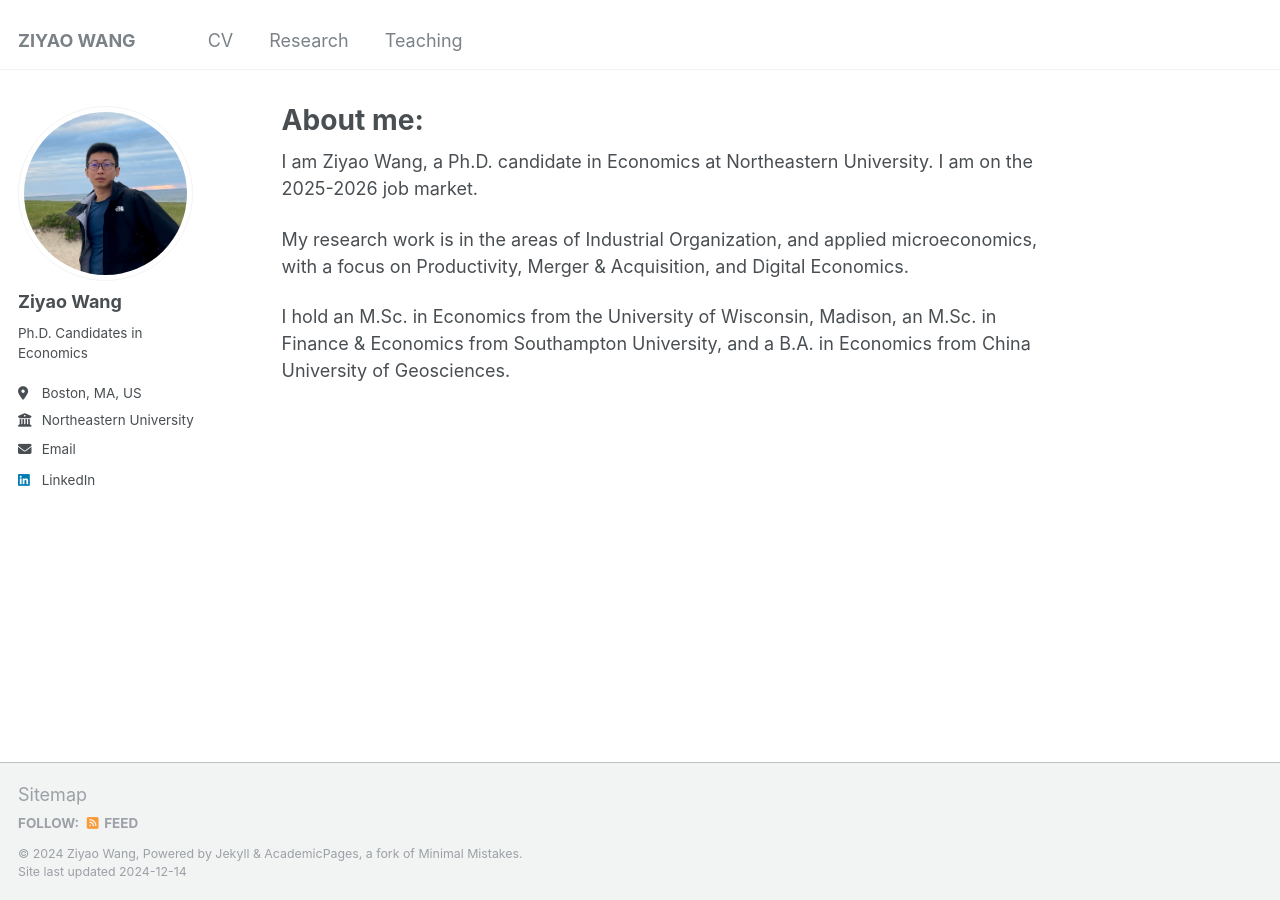
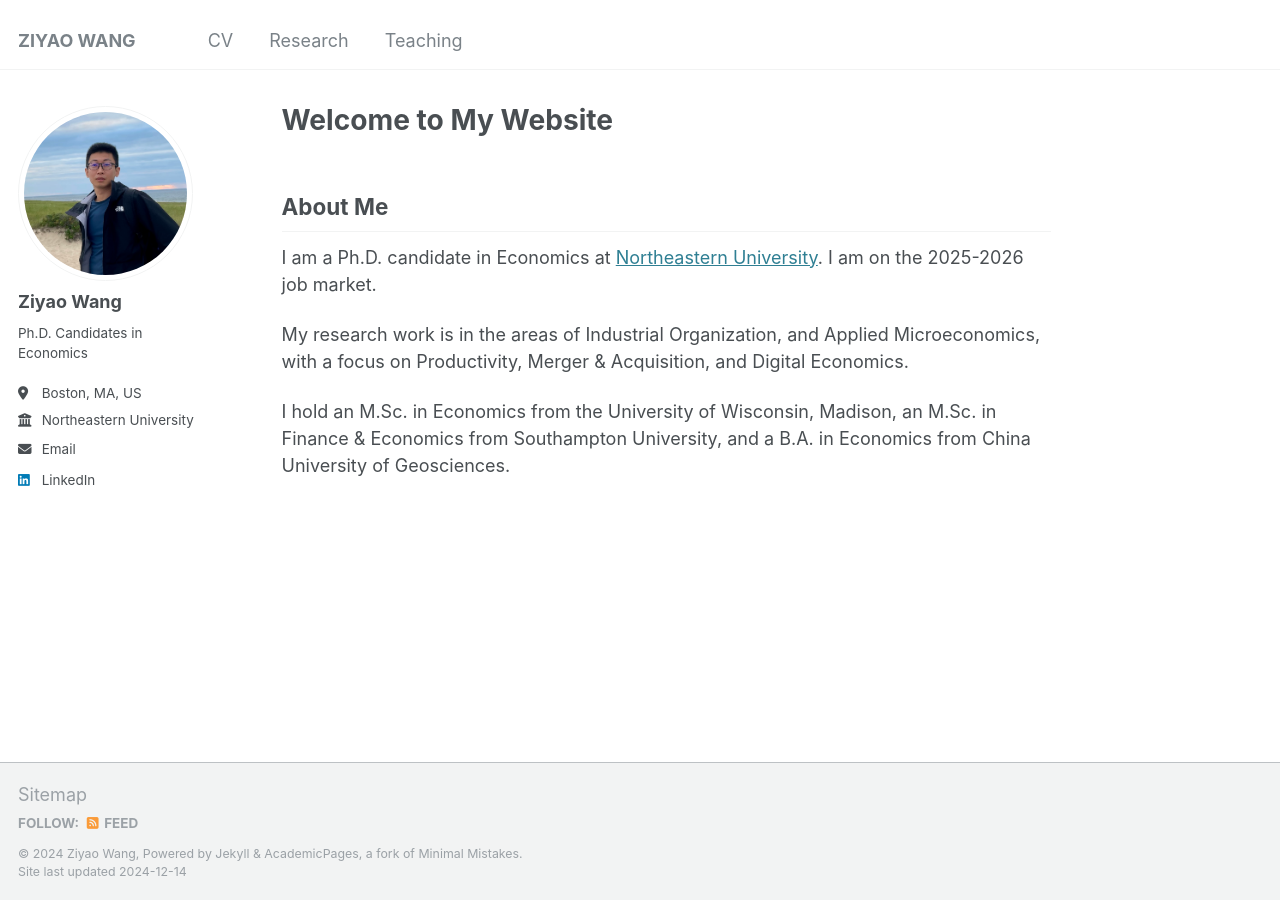
Before and after one commit to ziyaowangecon/ziyaowangecon.github.io, a Jekyll site: the page built from _pages/about.md, in a window 1280 px wide. Built offline with Jekyll 4.4.1, drawn with Linux system fonts in a browser that asks for light colours.

Commit message:
Update about.md

```diff
--- a/_pages/about.md
+++ b/_pages/about.md
@@ -1,15 +1,16 @@
 ---
 permalink: /
-title: "About me:"
+title: "Welcome to My Website"
 author_profile: true
 redirect_from:
   - /about/
   - /about.html
 ---
 
-I am Ziyao Wang, a Ph.D. candidate in Economics at Northeastern University. I am on the 2025-2026 job market.
+## About Me
+I am a Ph.D. candidate in Economics at [Northeastern University](https://www.northeastern.edu). I am on the 2025-2026 job market.
 
-My research work is in the areas of Industrial Organization, and applied microeconomics, with a focus on Productivity, Merger & Acquisition, and Digital Economics.
+My research work is in the areas of Industrial Organization, and Applied Microeconomics, with a focus on Productivity, Merger & Acquisition, and Digital Economics.
 
 I hold an M.Sc. in Economics from the University of Wisconsin, Madison, an M.Sc. in Finance & Economics from Southampton University, and a B.A. in Economics from China University of Geosciences.
 
```
